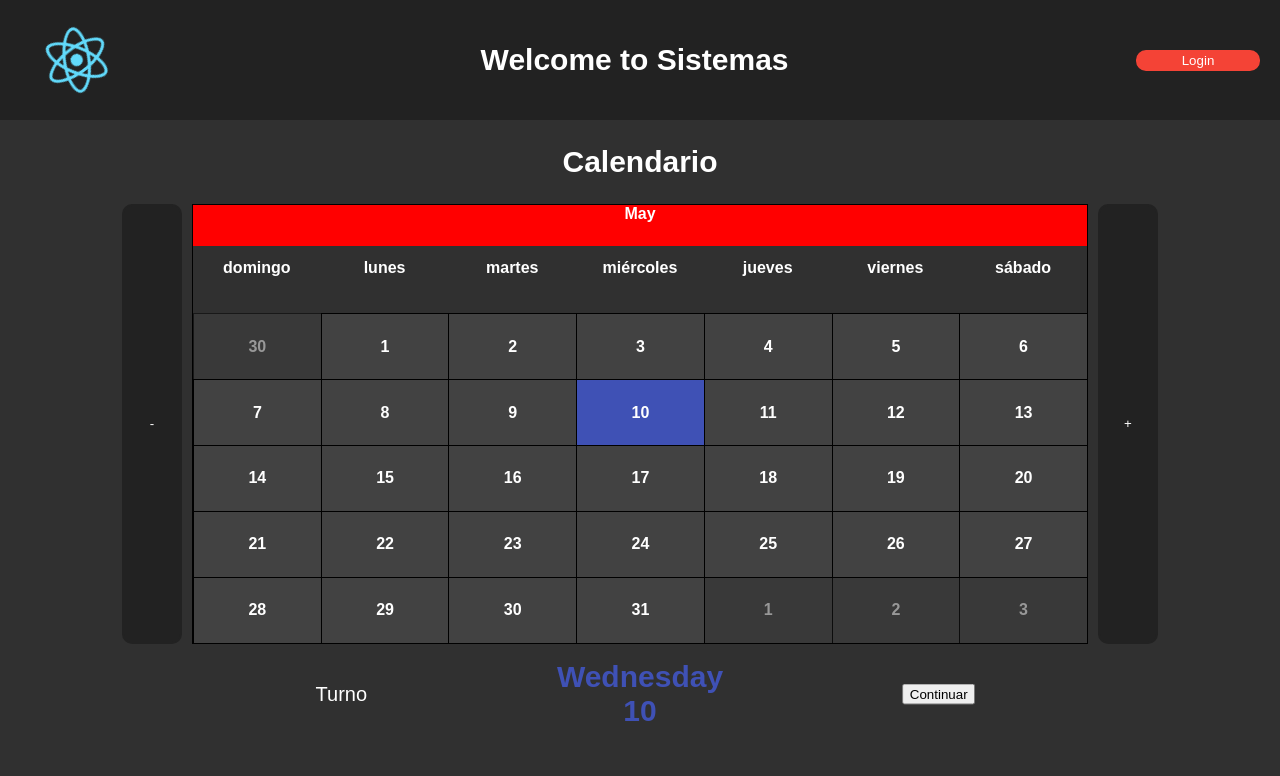
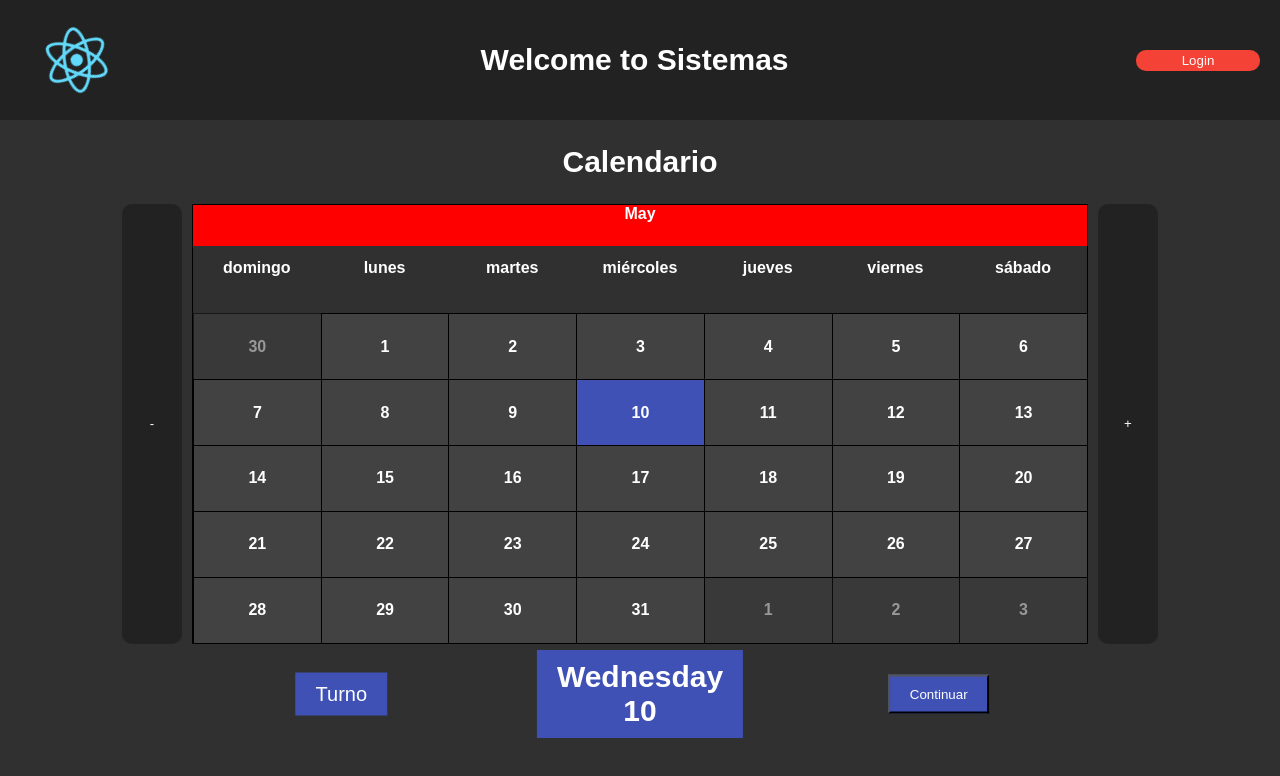
Before and after one commit to Ale9Hack/react-front-end-test, a React (Create React App) app: page / in a window 1280 px wide. Both pictures are taken after a click on the element "10". Shown: the top 776 px of the page. Built offline with nearby package versions, Linux system fonts and the light colour scheme.

Commit message:
separate component in subcomponent

```diff
--- a/src/App.css
+++ b/src/App.css
@@ -157,10 +157,10 @@ body {
   position: absolute;
   top: 50%;
   left: 50%;
-  transform: translate(-50%, -50%); }
-
-#Days #preview > * > h2 {
-  color: #3f51b5; }
+  transform: translate(-50%, -50%);
+  background: #3f51b5;
+  color: white;
+  padding: 10px 20px; }
 
 #Turns {
   display: none; }
--- a/src/App.scss
+++ b/src/App.scss
@@ -170,9 +170,15 @@ justify-content: space-between;
   top: 50%;
   left: 50%;
   transform: translate(-50%, -50%);
+  background:  #3f51b5;
+  color: white;
+  padding: 10px 20px;
   }
   &>h2{
-    color: #3f51b5;
+
+  }
+  &>p{
+
   }
 }
 
--- a/src/component/days.js
+++ b/src/component/days.js
@@ -4,118 +4,12 @@ import api from '../api';
 import CSSTransitionGroup from 'react-transition-group/CSSTransitionGroup'
 //static props declatation
 
-class Day extends Component{
-  constructor(props) {
-    super(props)
-    this.state={active:''}
-}
+//Component Declatation
 
-enable(cssClass){
-  this.setState({active:' '+cssClass+ ' '})
-  return true;
-}
-disable(cssClass){
-  this.setState({active:' '+cssClass+ ' '})
-  return false;
-}
-handleClick(event){
-this.props.sendToDays(this.props.id,this.props.date)
-}
-render(){
-return (
-<article onClick={(e)=>{this.handleClick(e)}} className={' Day' }>
-  <div className={this.state.active+' container'}>
-    <h2>{this.props.date.day}</h2>
-  </div>
-</article>
-)}
-}
+//Import sub Component
+import Calendar from './sub-component/calendar'
+import {DayPreview} from './sub-component/day-preview'
 
-class Calendar extends Component{
-  constructor(props) {
-    super(props)
-    this.state={animation:''}
-    this.days=[];
-}
-
-componentDidMount(){
-}
-
-move(animation){
-return new Promise((resolve,reject)=>{
-    this.setState({animation:animation},()=>{
-      resolve()
-    })
-})
-}
-
-render(){
-return (
-  <CSSTransitionGroup    transitionAppear={true} transitionName={this.state.animation}
-      transitionAppearTimeout={2000} transitionLeaveTimeout={2000} transitionEnterTimeout={1000}>
-  <section key={this.props.id} className={'page'}>
-   <header>
-     <h2 className='month-name'>{this.props.month.name}</h2>
-       {this.props.dayOfWeekStr.map((dayOfWeek,index)=>(
-         <DayOfWeek key={index}  day={dayOfWeek} />
-       ))}
-   </header>
- {this.props.month.prevDays.map((day,dayIndex)=>(
-      <DayDisable key={dayIndex} day={day.day} schedule={day.schedule}  month={day.month} year={day.year}/>
- ))}
- {this.props.month.days.map((day,dayIndex)=>(
- <Day  date={day} ref={(child) => { this.days[dayIndex]=child;}} key={dayIndex} id={dayIndex} sendToDays={this.props.sendToDays}/>
-))}
-{this.props.month.nextDays.map((day,dayIndex)=>(
-    <DayDisable key={dayIndex} day={day.day}  schedule={day.schedule}  month={day.month} year={day.year}/>
-))}
-
-</section>
-</CSSTransitionGroup>
-)
-}
-}
-
-const DayDisable=(props)=>{
-return(
-  <article className={' Day disable' }>
-    <div className='container'>
-      <h2>{props.day}</h2>
-    </div>
-  </article>
-)
-}
-
-const DayOfWeek=(props)=>{
-return(
-<article className={props.status+' day-of-week'}>
-  <div className='container'>
-    <h2>{props.day}</h2>
-    </div>
-</article>
-);
-}
-
-const DayPreview=(props)=>{
-if(props.date){
-var button = <button type='button'>Continuar</button>;
-}
-return(
-<section id='preview'>
-  <div className='container'>
-  <p>Turno</p>
-  </div>
-<div className='container'>
-  <h2>{props.date.fullDay}</h2>
-</div>
-<footer>
-{button}
-</footer>
-</section>
-);
-}
-
-//Component Declatation
 export default class Days  extends Component{
   constructor(props) {
     super(props)
--- a/src/component/sub-component/calendar.js
+++ b/src/component/sub-component/calendar.js
@@ -0,0 +1,51 @@
+import React, { Component } from 'react';
+import CSSTransitionGroup from 'react-transition-group/CSSTransitionGroup'
+
+import {DayDisable} from './day-disable'
+import {DayOfWeek} from './day-of-week'
+import Day from './day'
+
+ export default class Calendar extends Component{
+  constructor(props) {
+    super(props)
+    this.state={animation:''}
+    this.days=[];
+}
+
+componentDidMount(){
+}
+
+move(animation){
+return new Promise((resolve,reject)=>{
+    this.setState({animation:animation},()=>{
+      resolve()
+    })
+})
+}
+
+render(){
+return (
+  <CSSTransitionGroup    transitionAppear={true} transitionName={this.state.animation}
+      transitionAppearTimeout={2000} transitionLeaveTimeout={2000} transitionEnterTimeout={1000}>
+  <section key={this.props.id} className={'page'}>
+   <header>
+     <h2 className='month-name'>{this.props.month.name}</h2>
+       {this.props.dayOfWeekStr.map((dayOfWeek,index)=>(
+         <DayOfWeek key={index}  day={dayOfWeek} />
+       ))}
+   </header>
+ {this.props.month.prevDays.map((day,dayIndex)=>(
+      <DayDisable key={dayIndex} day={day.day} schedule={day.schedule}  month={day.month} year={day.year}/>
+ ))}
+ {this.props.month.days.map((day,dayIndex)=>(
+ <Day  date={day} ref={(child) => { this.days[dayIndex]=child;}} key={dayIndex} id={dayIndex} sendToDays={this.props.sendToDays}/>
+))}
+{this.props.month.nextDays.map((day,dayIndex)=>(
+    <DayDisable key={dayIndex} day={day.day}  schedule={day.schedule}  month={day.month} year={day.year}/>
+))}
+
+</section>
+</CSSTransitionGroup>
+)
+}
+}
--- a/src/component/sub-component/day-disable.js
+++ b/src/component/sub-component/day-disable.js
@@ -0,0 +1,12 @@
+import React, { Component } from 'react';
+import CSSTransitionGroup from 'react-transition-group/CSSTransitionGroup'
+
+export  const DayDisable=(props)=>{
+return(
+  <article className={' Day disable' }>
+    <div className='container'>
+      <h2>{props.day}</h2>
+    </div>
+  </article>
+)
+}
--- a/src/component/sub-component/day-of-week.js
+++ b/src/component/sub-component/day-of-week.js
@@ -0,0 +1,12 @@
+import React, { Component } from 'react';
+import CSSTransitionGroup from 'react-transition-group/CSSTransitionGroup'
+
+export  const DayOfWeek=(props)=>{
+return(
+<article className={props.status+' day-of-week'}>
+  <div className='container'>
+    <h2>{props.day}</h2>
+    </div>
+</article>
+);
+}
--- a/src/component/sub-component/day-preview.js
+++ b/src/component/sub-component/day-preview.js
@@ -0,0 +1,21 @@
+import React, { Component } from 'react';
+import CSSTransitionGroup from 'react-transition-group/CSSTransitionGroup'
+
+export  const DayPreview=(props)=>{
+if(props.date){
+var button = <button type='button'>Continuar</button>;
+}
+return(
+<section id='preview'>
+  <div className='container'>
+  <p>Turno</p>
+  </div>
+<div className='container'>
+  <h2>{props.date.fullDay}</h2>
+</div>
+<footer>
+{button}
+</footer>
+</section>
+);
+}
--- a/src/component/sub-component/day.js
+++ b/src/component/sub-component/day.js
@@ -0,0 +1,29 @@
+import React, { Component } from 'react';
+import CSSTransitionGroup from 'react-transition-group/CSSTransitionGroup'
+
+export default class Day extends Component{
+  constructor(props) {
+    super(props)
+    this.state={active:''}
+}
+
+enable(cssClass){
+  this.setState({active:' '+cssClass+ ' '})
+  return true;
+}
+disable(cssClass){
+  this.setState({active:' '+cssClass+ ' '})
+  return false;
+}
+handleClick(event){
+this.props.sendToDays(this.props.id,this.props.date)
+}
+render(){
+return (
+<article onClick={(e)=>{this.handleClick(e)}} className={' Day' }>
+  <div className={this.state.active+' container'}>
+    <h2>{this.props.date.day}</h2>
+  </div>
+</article>
+)}
+}
```
